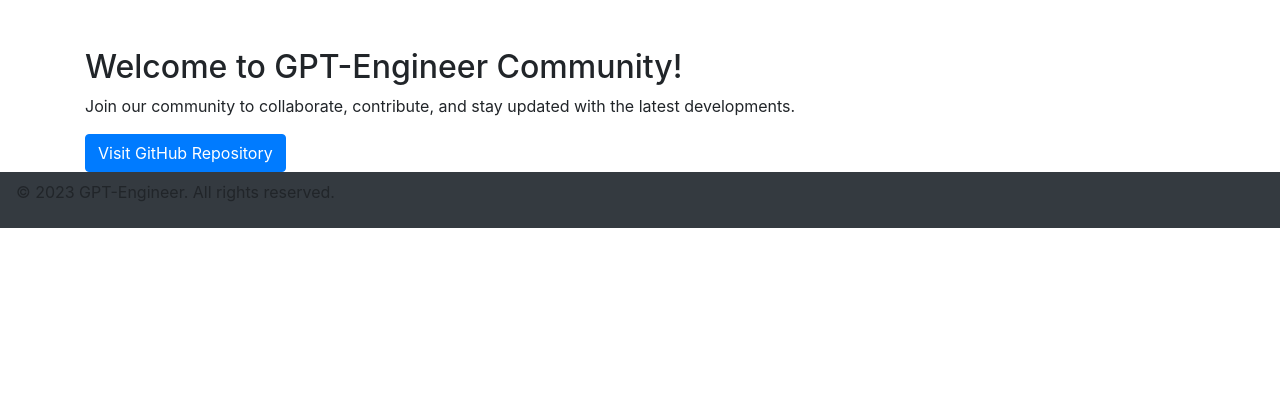
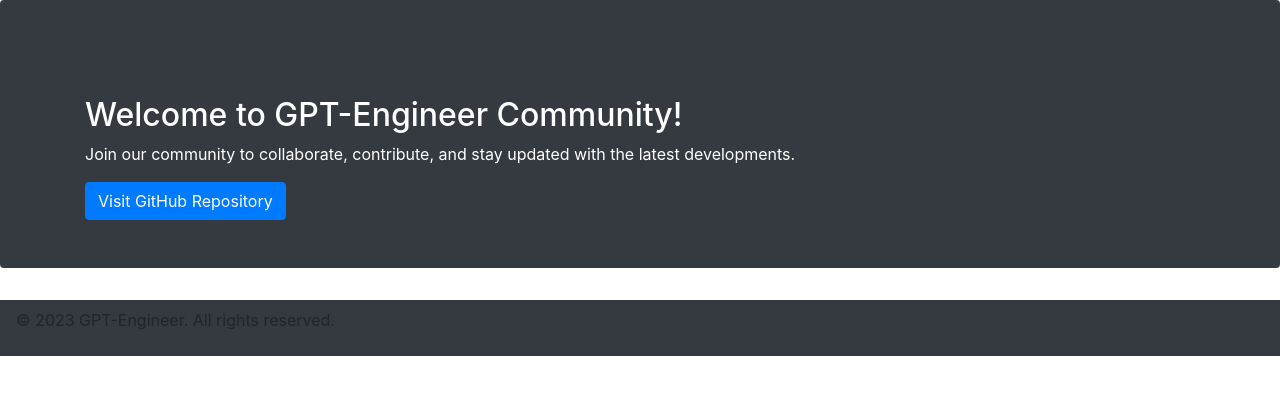
Before and after one commit to gpt-engineer-org/gpt-engineer, a Flask app: page /community in a window 1280 px wide. Shown: the part 56-451 px from the top of the page. Run offline with Flask 3, Linux system fonts and the light colour scheme; some libraries are stand-ins or nearby versions.

Commit message:
Update aboutus.html, community.html, documentation.html, index.html
Added a div with class to make backgrounf color of a specific area black.

```diff
--- a/web/templates/aboutus.html
+++ b/web/templates/aboutus.html
@@ -1,7 +1,6 @@
 {% include 'includes/header.html' %}
 
 <div class="jumbotron p-3 p-md-5 text-white rounded bg-dark div-level-1">
-
         <h1>About GPT-Engineer</h1>
 <h2 class="text-muted">
       <p>
@@ -16,6 +15,6 @@
         excellent user experience.
       </p>
 </h2>
+</div>
 
-</div>
 {% include 'includes/footer.html' %}
--- a/web/templates/community.html
+++ b/web/templates/community.html
@@ -1,5 +1,6 @@
 {% include 'includes/header.html' %}
 
+<div class="jumbotron p-3 p-md-5 text-white rounded bg-dark div-level-1">
 <section class="container mt-5">
     <h2>Welcome to GPT-Engineer Community!</h2>
     <p>Join our community to collaborate, contribute, and stay updated with the latest developments.</p>
@@ -7,5 +8,6 @@
       rel="noopener noreferrer">Visit GitHub Repository</a>
   </section>
 </main>
+</div>
 
 {% include 'includes/footer.html' %}
--- a/web/templates/documentation.html
+++ b/web/templates/documentation.html
@@ -1,5 +1,6 @@
 {% include 'includes/header.html' %}
 
+<div class="jumbotron p-3 p-md-5 text-white rounded bg-dark div-level-1">
 <main class="container mt-4">
     <h1>GPT-Engineer Documentation</h1>
     <p>Welcome to the documentation for GPT-Engineer. Here, you'll find detailed information on how to use and
@@ -21,5 +22,5 @@
     <p>The source code for GPT-Engineer can be found on GitHub:</p>
     <a href="https://github.com/AntonOsika/gpt-engineer" target="_blank">GitHub Repository</a>
   </main>
-
+</div>
 {% include 'includes/footer.html' %}
--- a/web/templates/index.html
+++ b/web/templates/index.html
@@ -1,6 +1,8 @@
 {% include 'includes/header.html' %}
 
+<div class="jumbotron p-3 p-md-5 text-white rounded bg-dark div-level-1">
 <h1>GPT-Engineer<h1>
 <h2>GPT Engineer is made to be easy to adapt, extend, and make your agent learn how you want your code to look. It generates an entire codebase based on a prompt. </h2>
+</div>
 
 {% include 'includes/footer.html' %}
```
